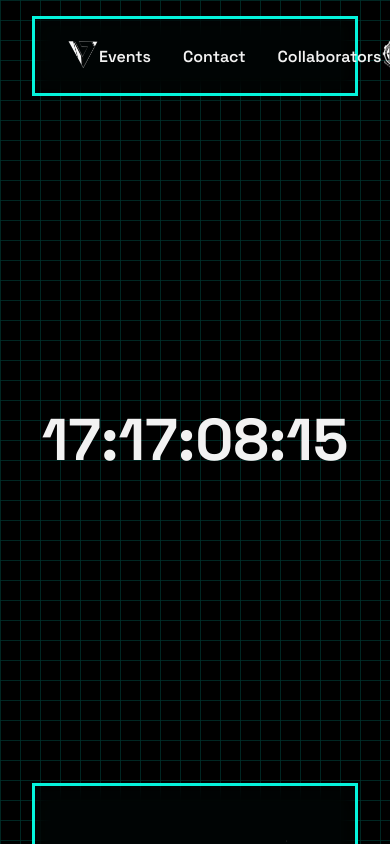
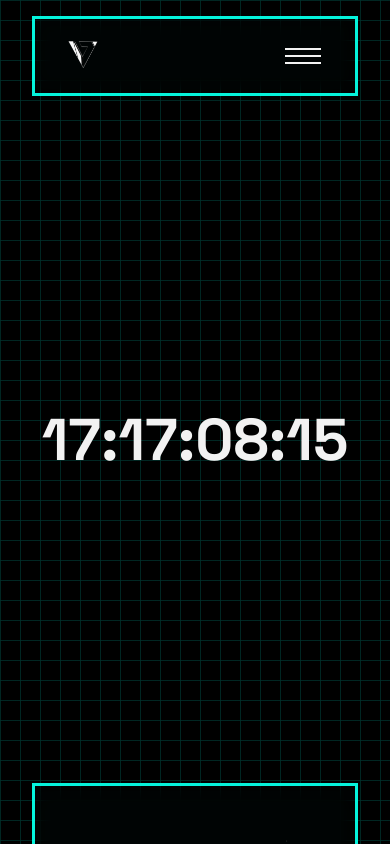
Before and after one commit to mhdafh7/vidyuth, a Next.js app: page / in a window 390 px wide. Shown: the top 844 px of the page. Built offline with nearby package versions, Linux system fonts and the light colour scheme.

Commit message:
feat: Mobile responsive navigation

```diff
--- a/components/Navbar/Navbar.module.scss
+++ b/components/Navbar/Navbar.module.scss
@@ -9,15 +9,107 @@
     margin-top: 1rem;
     border: 3px solid $accent;
     backdrop-filter: blur(10px);
+    z-index: 999;
 
-    .navItems{
-      list-style: none;
-      display: flex;
-      gap: 2rem;
+    .navItems {
+        list-style: none;
+        display: flex;
+        gap: 2rem;
 
-      li{
-        font-weight: 600;
-      }
+        li {
+            font-weight: 600;
+        }
+    }
+    .mobileNavBtn {
+        display: none;
     }
 
+    @media (max-width: 619px) {
+        .navItems,
+        .ritLogo {
+            display: none;
+        }
+    }
+    @media (max-width: 619px) {
+        .mobileNavBtn {
+            cursor: pointer;
+            display: flex;
+            flex-direction: column;
+            justify-content: center;
+            align-items: center;
+            gap: 5px;
+            width: 3em;
+            height: 2em;
+            background: transparent;
+            border: none;
+
+            span {
+                content: '';
+                width: 90%;
+                height: 2px;
+                background-color: $primary-text;
+            }
+        }
+    }
 }
+.mobileNavOverlay {
+    display: none;
+
+    @media (max-width: 619px) {
+        & {
+            display: flex;
+            height: 100vh;
+            width: 100vw;
+            background-color: $bg-footer;
+            position: fixed;
+            top: 50%;
+            left: 50%;
+            transform: translate(-50%, -50%);
+            z-index: 1000;
+
+            ul {
+                list-style: none;
+                // height: 100%;
+                width: 100%;
+                display: flex;
+                flex-direction: column;
+                align-items: center;
+                justify-content: center;
+                gap: 3rem;
+
+                li {
+                    width: 100%;
+                    .mobileNavItem {
+                        display: inline-block;
+                        font-size: 3rem;
+                        font-weight: 800;
+                        width: 100%;
+                        text-align: center;
+                    }
+                }
+            }
+            .closeBtn {
+                cursor: pointer;
+                background: transparent;
+                position: absolute;
+                height: 5rem;
+                width: 5rem;
+                left: 50%;
+                bottom: 6rem;
+                translate: -50%;
+                border: none;
+                font-size: 3rem;
+                color: $primary-text;
+                z-index: 1000;
+
+                transition: all 0.3s cubic-bezier(0.445, 0.05, 0.55, 0.95);
+                transform-origin: center;
+
+                &:hover {
+                    rotate: 180deg;
+                    scale: 1.3;
+                }
+            }
+        }
+    }
+}
--- a/components/Navbar/index.tsx
+++ b/components/Navbar/index.tsx
@@ -1,9 +1,15 @@
 import Image from 'next/image';
-import Link from 'next/link'
+import Link from 'next/link';
+import { useState } from 'react';
 import styles from './Navbar.module.scss';
 const Navbar = () => {
+    const [menuOpen, setMenuOpen] = useState(false);
+    const handleClick = () => {
+        setMenuOpen(!menuOpen);
+    };
     return (
-        <div className={styles.container}>
+        <>
+            <nav className={styles.container}>
                 <Link href="/">
                     <Image
                         src="/transparent-v.png"
@@ -13,11 +19,22 @@ const Navbar = () => {
                     />
                 </Link>
                 <ul className={styles.navItems}>
-                <Link href="/events"><li>Events</li></Link>
-                <Link href="/contact"><li>Contact</li></Link>
-                <Link href="/collaborators"><li>Collaborators</li></Link>
+                    <Link href="/events">
+                        <li>Events</li>
+                    </Link>
+                    <Link href="/contact">
+                        <li>Contact</li>
+                    </Link>
+                    <Link href="/collaborators">
+                        <li>Collaborators</li>
+                    </Link>
                 </ul>
-            <a href='http://www.rit.ac.in/' target="_blank" rel="noreferrer">
+                <a
+                    href="http://www.rit.ac.in/"
+                    target="_blank"
+                    rel="noreferrer"
+                    className={styles.ritLogo}
+                >
                     <Image
                         src="/rit-logo.png"
                         alt="RIT kottayam logo"
@@ -25,7 +42,59 @@ const Navbar = () => {
                         height={32}
                     />
                 </a>
+
+                {/* Mobile Nav */}
+                <button
+                    className={styles.mobileNavBtn}
+                    onClick={handleClick}
+                >
+                    <span></span>
+                    <span></span>
+                    <span></span>
+                </button>
+            </nav>
+            {menuOpen ? (
+                <div className={styles.mobileNavOverlay}>
+                    {/* <div className={styles.mobileNavContent}> */}
+                    <ul>
+                        <li>
+                            <Link
+                                href="/events"
+                                className={styles.mobileNavItem}
+                                onClick={handleClick}
+                            >
+                                Event
+                            </Link>
+                        </li>
+                        <li>
+                            <Link
+                                href="/contact"
+                                className={styles.mobileNavItem}
+                                onClick={handleClick}
+                            >
+                                Contact
+                            </Link>
+                        </li>
+                        <li>
+                            <Link
+                                href="/collaborators"
+                                className={styles.mobileNavItem}
+                                onClick={handleClick}
+                            >
+                                Collaborators
+                            </Link>
+                        </li>
+                    </ul>
+                    <button
+                        className={styles.closeBtn}
+                        onClick={handleClick}
+                    >
+                        X
+                    </button>
+                    {/* </div> */}
                 </div>
+            ) : null}
+        </>
     );
 };
 export default Navbar;
```
Lines whose indentation alone changed are shown as unchanged.
